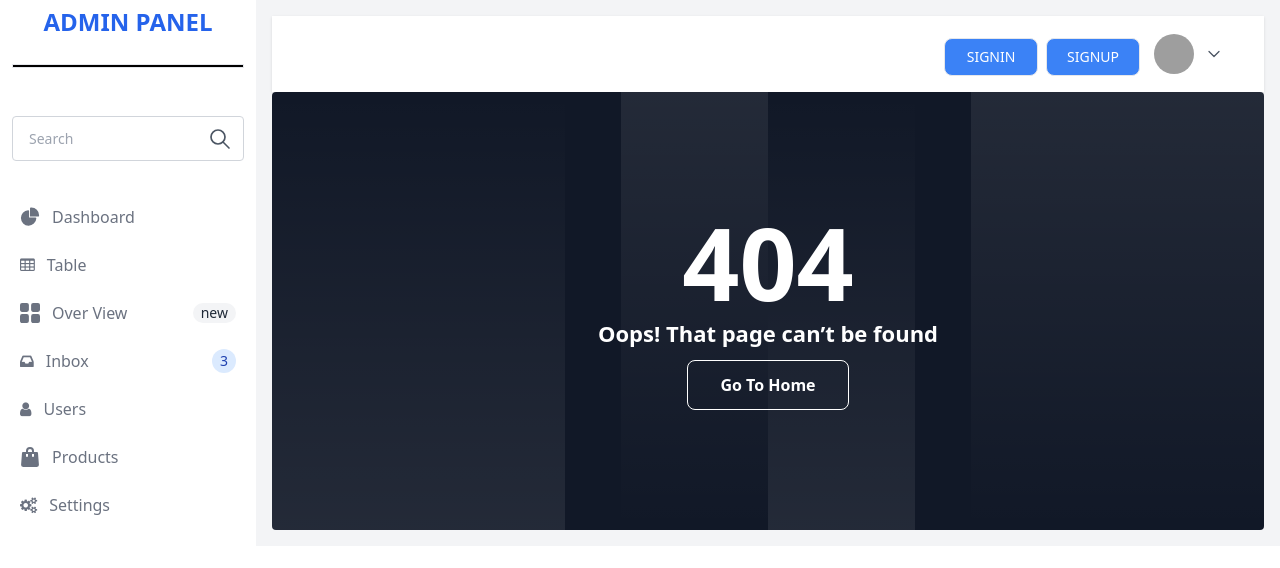
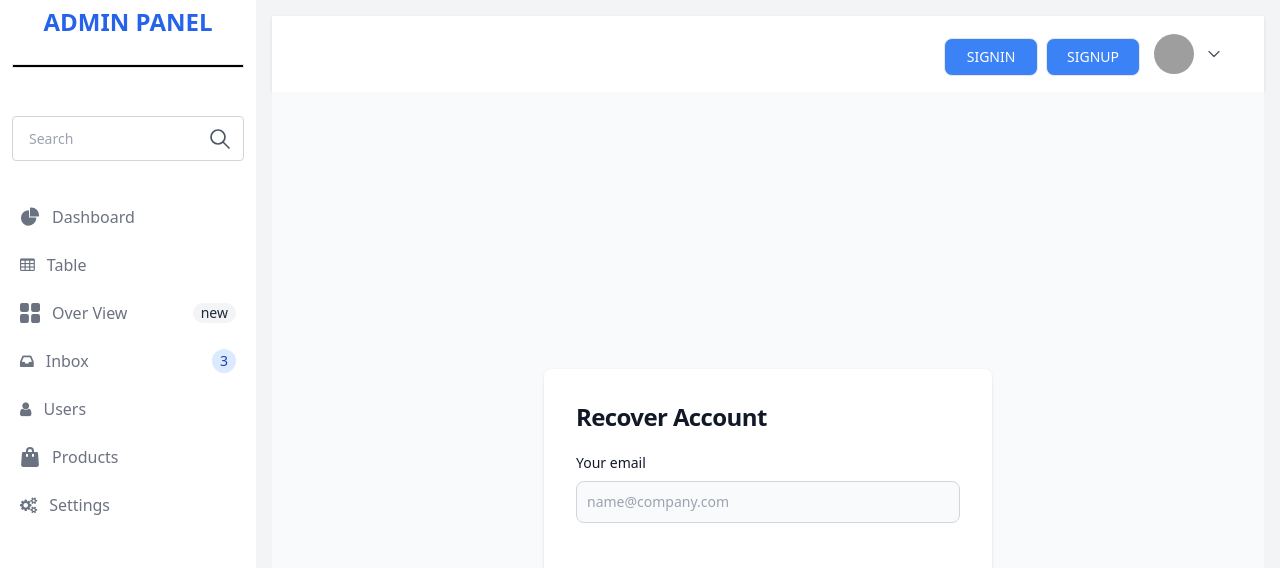
Before and after one commit to yadamoon/Admin-Panel, a React (Vite) app in the folder Dashboard/: page /ForgetPassword in a window 1280 px wide. Before the commit this address had no page. Shown: the top 568 px of the page. Built offline with nearby package versions, Linux system fonts and the light colour scheme; grey boxes are pictures that could not be loaded.

Commit message:
add ForgetPassword component for  route

```diff
--- a/Dashboard/src/App.jsx
+++ b/Dashboard/src/App.jsx
@@ -11,6 +11,7 @@ import SignUp from "./components/pages/SignUp";
 import Settings from "./components/pages/Settings";
 import Inbox from "./components/pages/Inbox";
 import Error from "./components/pages/Error";
+import ForgetPassword from "./components/pages/ForgetPassword";
 
 function App() {
   return (
@@ -41,6 +42,7 @@ function App() {
             <Route path="/Product" element={<Products />} />
             <Route path="/SignUp" element={<SignUp />} />
             <Route path="/SignIn" element={<SignIn />} />
+            <Route path="/ForgetPassword" element={<ForgetPassword />} />
             <Route path="*" element={<Error />} />
           </Routes>
         </div>
```
